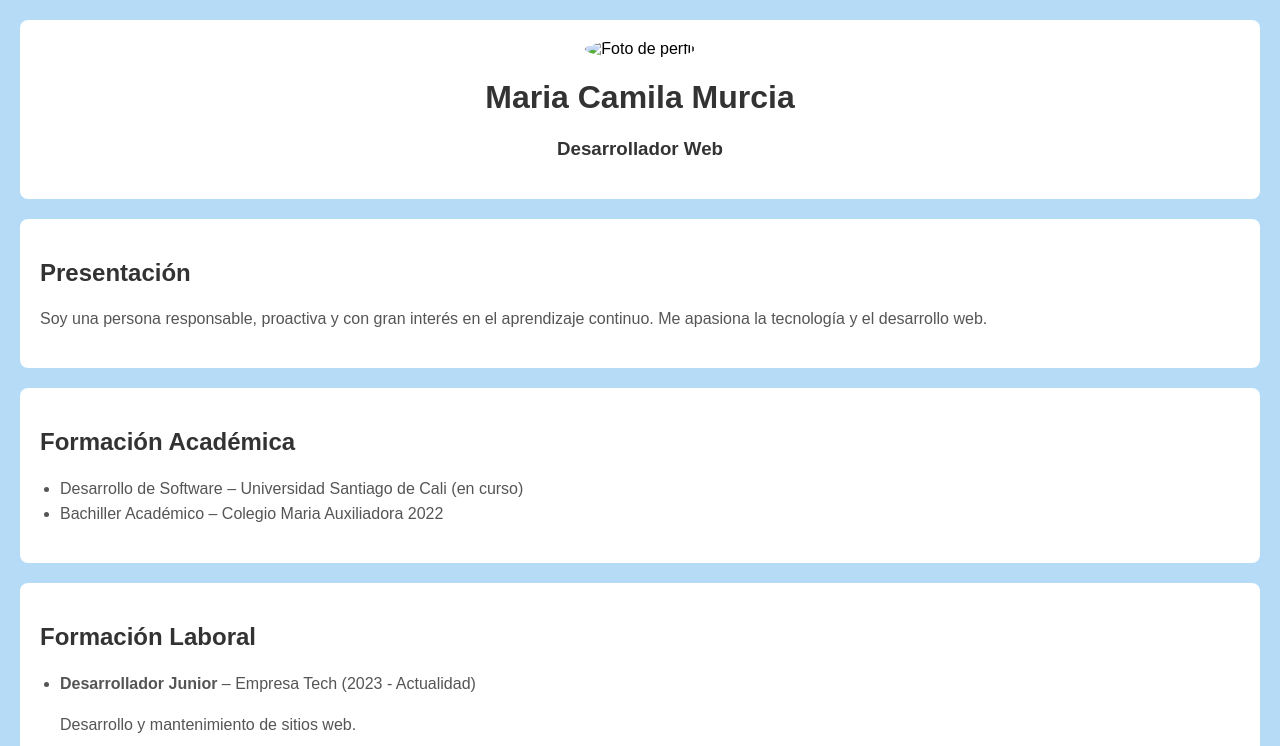
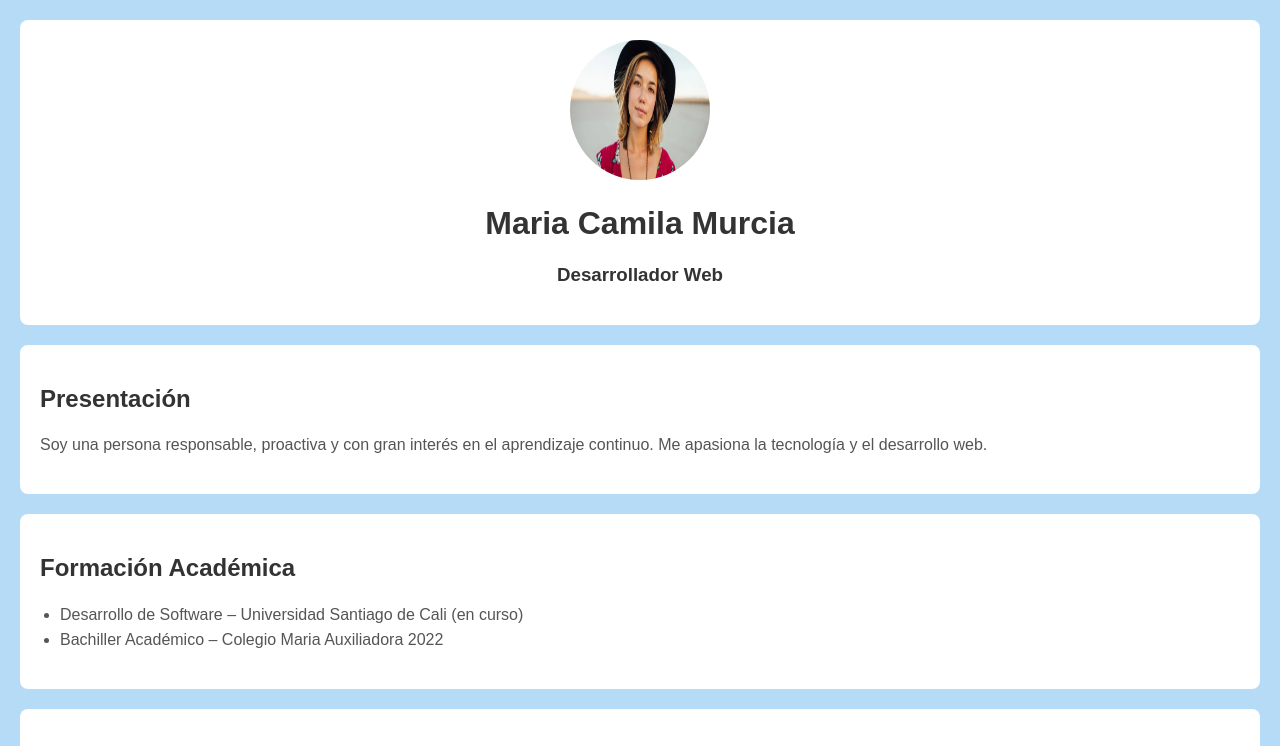
Before and after one commit to camila365/hoja-de-vida, a plain HTML site: page index.html in a window 1280 px wide. Shown: the top 746 px of the page. Drawn offline with Linux system fonts and the light colour scheme.

Commit message:
Fix image source path in index.html

```diff
--- a/index.html
+++ b/index.html
@@ -8,7 +8,7 @@
 <body>
 
     <header>
-        <img src="Imagenes/imagen1.webp" alt="Foto de perfil">
+        <img src="imagen1.webp" alt="Foto de perfil">
         <h1>Maria Camila Murcia</h1>
         <h3>Desarrollador Web</h3>
     </header>
```
